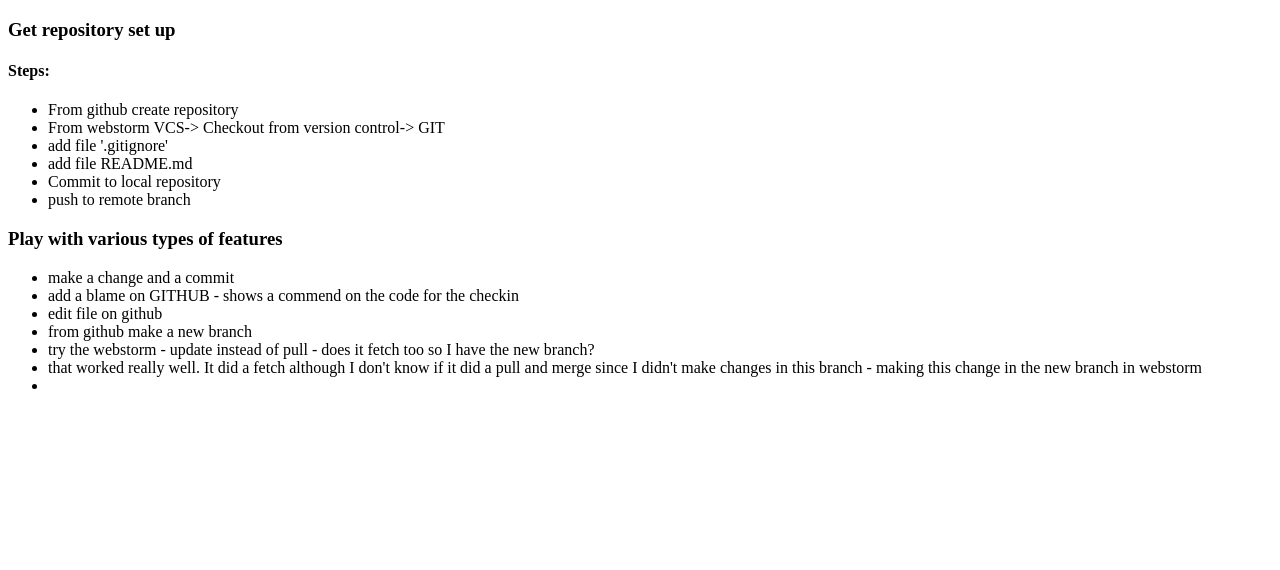
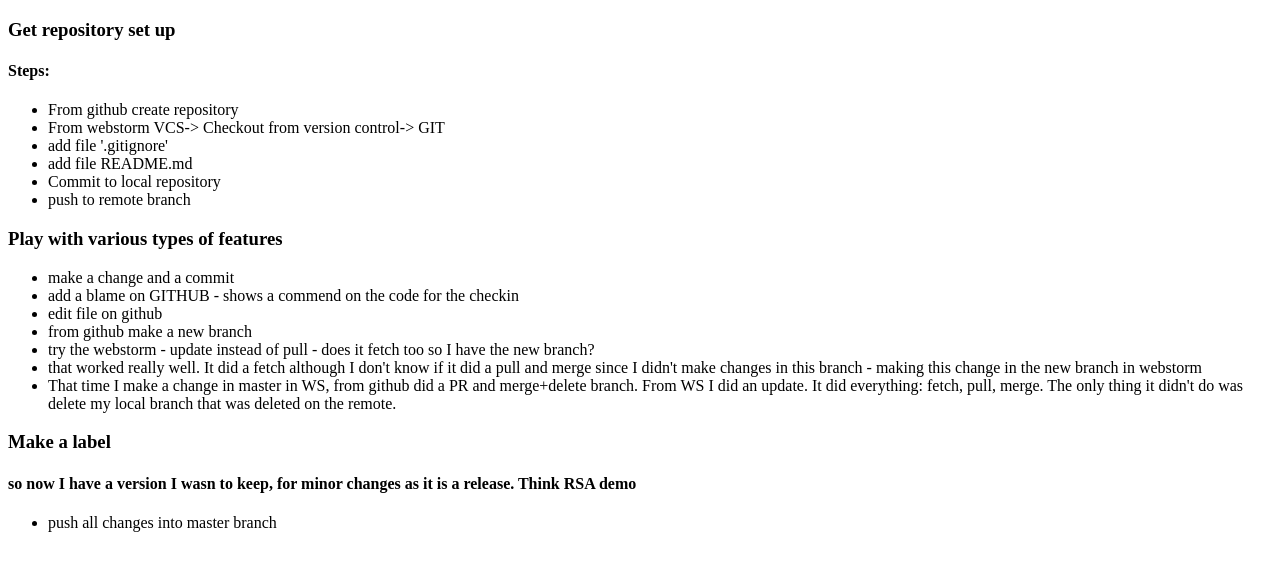
Before and after one commit to randyd12/rmd-git-practice, a plain HTML site: page rpg/index.html in a window 1280 px wide. Drawn offline with Linux system fonts and the light colour scheme.

Commit message:
start to outline steps for making a label.

```diff
--- a/rpg/index.html
+++ b/rpg/index.html
@@ -27,7 +27,13 @@
     <li>from github make a new branch</li>
     <li> try the webstorm - update instead of pull - does it fetch too so I have the new branch?</li>
     <li>that worked really well.  It did a fetch although I don't know if it did a pull and merge since I didn't make changes in this branch - making this change in the new branch in webstorm</li>
-    <li></li>
+    <li>That time I make a change in master in WS, from github did a PR and merge+delete branch.  From WS I did an update.  It did everything: fetch, pull, merge.  The only thing it didn't do was delete my local branch that was deleted on the remote.</li>
+</ul>
+
+<h3>Make a label</h3>
+<h4>so now I have a version I wasn to keep, for minor changes as it is a release.  Think RSA demo</h4>
+<ul>
+    <li>push all changes into master branch</li>
 </ul>
 
 </body>
```
